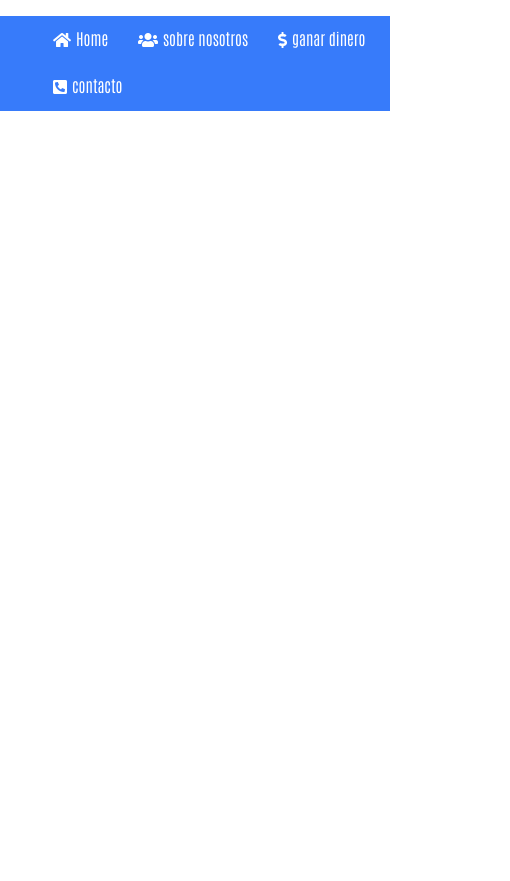
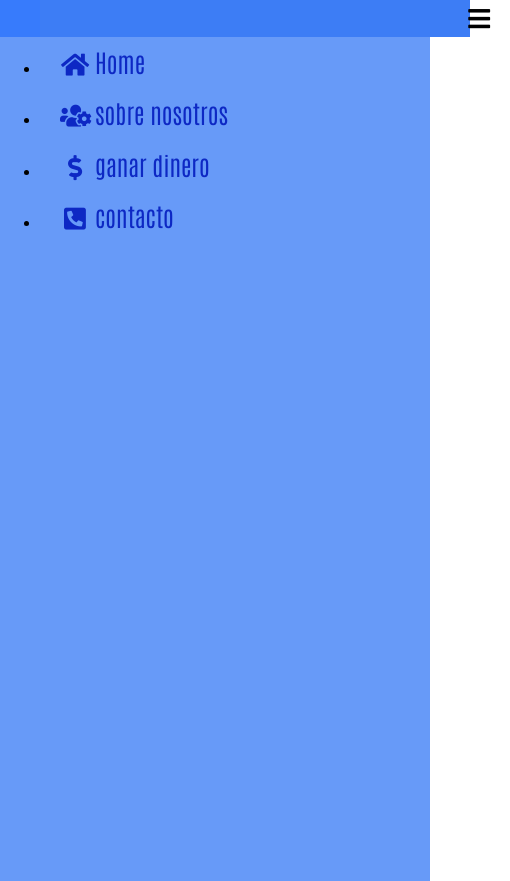
Before and after one commit to jherx/nav-menu-responsive, a plain HTML site: page index.html in a window 390 px wide. Shown: the whole page, 510 px wide, since content can reach past the window. Before the commit the page ends 844 px from the top, so only its background shows below. Drawn offline with nearby package versions, Linux system fonts and the light colour scheme; files that its build step writes are made by us from their sources.

Commit message:
se hace adaptacion a resoluciones menores del nav

```diff
--- a/index.html
+++ b/index.html
@@ -21,7 +21,9 @@
         <li class="nav__li"><a href="" "><i class="fas fa-phone-square-alt"></i>contacto</a></li>
       </ul>
       <ul class="nav__responsive-ul">
-        <div class="nav__responsive-button"></div>
+        <div class="nav__responsive-button-conteiner">
+          <div class="nav__responsive-button fas fa-bars"></div>
+        </div>
         <div class="nav__li-conteiner">
           <li class="nav__responsive-li" ><a href="" ><i class="fas fa-home"></i>Home</a></li>
           <li class="nav__responsive-li" ><a href="" ><i class="fas fa-users-cog"></i>sobre nosotros</a></li>
--- a/style.css
+++ b/style.css
@@ -35,3 +35,60 @@ se anexa efecto hover en los iconos y texto
     /*
     inidicamos que los iconos se adapten al contenido de la caja y que se ajusten a la derecha */
 }
+
+.nav__responsive-button-conteiner{
+    position: absolute;
+    width: 100%;
+    font-size: 25px;
+    background-color: #3d7df5;
+    margin-top: -37px;
+
+}
+.nav__responsive-button{
+    padding: 6px 20px;
+    text-align: right;
+    width: 100%;
+
+}
+@media only screen and (max-width: 450px){
+    .nav__ul{
+        /* cuando la resolucion sea mas chica se desaparecera el nav ul (nav principal) */
+        display: none;
+    }
+
+
+    .nav{
+        height: 37px;
+        width: 100%;
+        background-color: #377bfc;
+    }
+
+    /* cuando la resolucion cambie hacemos que aparesca la resolucion para responsive */
+    .nav__responsive-ul{
+        display: block;
+        position: absolute;
+        width: 100%;
+        background-color: #679af8;
+        height: 100%;
+        margin-top: 37px;
+
+    }
+    .nav__responsive-li{
+        width: 100%;
+        padding: 10px 20px;
+    }
+    .nav__responsive-li i{
+        box-sizing: border-box;
+        text-align: center;
+        margin-right: 5px;
+        width: 30px;
+        color: #0d28c4;
+    }
+    .nav__responsive-li a{
+        font-family: 'Antonio', sans-serif;
+        font-size: 25px;
+        color: #0d28c4;
+        text-decoration: none;
+    }
+
+}
```
